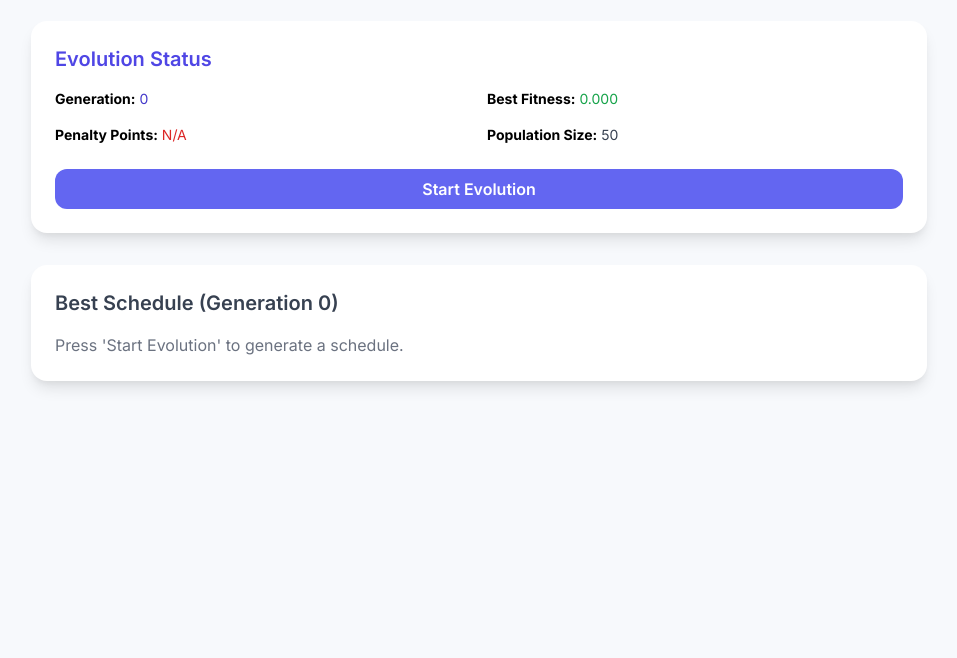
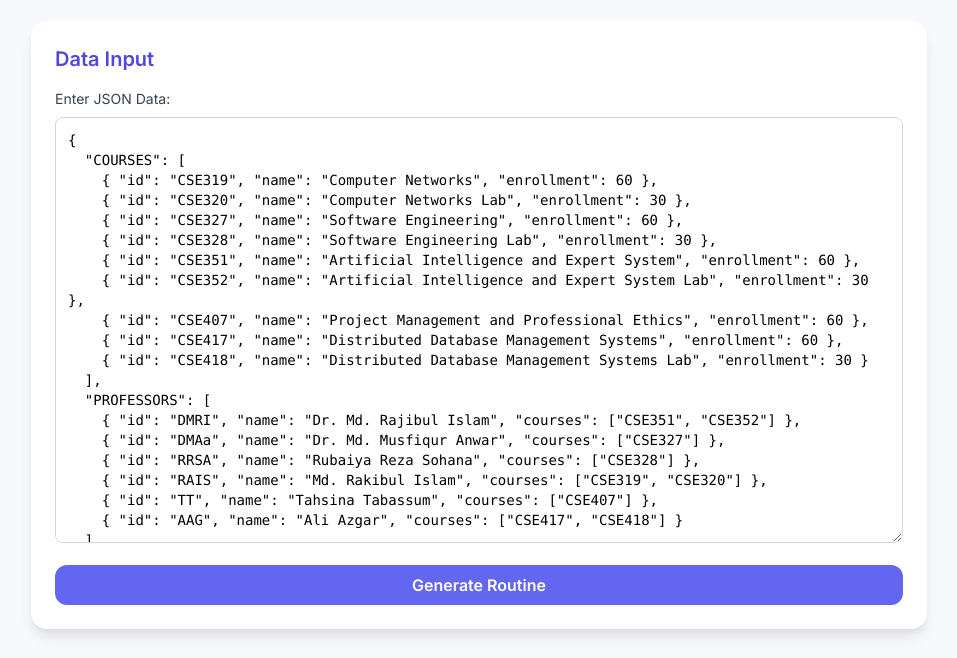
Before and after one commit to Shifat80/AI-Project, a plain HTML site: page index.html in a window 1280 px wide. Shown: the part 71-729 px from the top of the page, without its empty margins (161-1118 px from the left). Drawn offline with nearby package versions, Linux system fonts and the light colour scheme.

Commit message:
fix page design

```diff
--- a/index.html
+++ b/index.html
@@ -16,6 +16,80 @@
       <h1 class="text-3xl font-bold text-gray-900 mb-6">
         University GA Scheduler
       </h1>
+
+      <div class="card p-6 mb-8">
+        <h2 class="text-xl font-semibold mb-4 text-indigo-600">
+          Data Input
+        </h2>
+        <label for="data-input" class="block text-sm font-medium text-gray-700 mb-2">
+          Enter JSON Data:
+        </label>
+        <textarea
+          id="data-input"
+          rows="20"
+          class="w-full p-3 border border-gray-300 rounded-lg focus:ring-indigo-500 focus:border-indigo-500 font-mono text-sm"
+          placeholder="Paste your JSON data here..."
+        >{
+  "COURSES": [
+    { "id": "CSE319", "name": "Computer Networks", "enrollment": 60 },
+    { "id": "CSE320", "name": "Computer Networks Lab", "enrollment": 30 },
+    { "id": "CSE327", "name": "Software Engineering", "enrollment": 60 },
+    { "id": "CSE328", "name": "Software Engineering Lab", "enrollment": 30 },
+    { "id": "CSE351", "name": "Artificial Intelligence and Expert System", "enrollment": 60 },
+    { "id": "CSE352", "name": "Artificial Intelligence and Expert System Lab", "enrollment": 30 },
+    { "id": "CSE407", "name": "Project Management and Professional Ethics", "enrollment": 60 },
+    { "id": "CSE417", "name": "Distributed Database Management Systems", "enrollment": 60 },
+    { "id": "CSE418", "name": "Distributed Database Management Systems Lab", "enrollment": 30 }
+  ],
+  "PROFESSORS": [
+    { "id": "DMRI", "name": "Dr. Md. Rajibul Islam", "courses": ["CSE351", "CSE352"] },
+    { "id": "DMAa", "name": "Dr. Md. Musfiqur Anwar", "courses": ["CSE327"] },
+    { "id": "RRSA", "name": "Rubaiya Reza Sohana", "courses": ["CSE328"] },
+    { "id": "RAIS", "name": "Md. Rakibul Islam", "courses": ["CSE319", "CSE320"] },
+    { "id": "TT", "name": "Tahsina Tabassum", "courses": ["CSE407"] },
+    { "id": "AAG", "name": "Ali Azgar", "courses": ["CSE417", "CSE418"] }
+  ],
+  "ROOMS": [
+    { "id": "2318", "capacity": 60 },
+    { "id": "2319", "capacity": 60 },
+    { "id": "2416", "capacity": 30 },
+    { "id": "2417", "capacity": 30 },
+    { "id": "2419", "capacity": 30 },
+    { "id": "2709", "capacity": 60 },
+    { "id": "2810", "capacity": 60 },
+    { "id": "3604", "capacity": 60 }
+  ],
+  "TIMESLOTS": [
+    "Sun_09:15", "Sun_10:30", "Sun_11:45", "Sun_01:30", "Sun_02:45", "Sun_04:00", "Sun_05:15",
+    "Mon_09:15", "Mon_10:30", "Mon_11:45", "Mon_01:30", "Mon_02:45", "Mon_04:00", "Mon_05:15",
+    "Tue_09:15", "Tue_10:30", "Tue_11:45", "Tue_01:30", "Tue_02:45", "Tue_04:00", "Tue_05:15",
+    "Wed_09:15", "Wed_10:30", "Wed_11:45", "Wed_01:30", "Wed_02:45", "Wed_04:00", "Wed_05:15",
+    "Thu_09:15", "Thu_10:30", "Thu_11:45", "Thu_01:30", "Thu_02:45", "Thu_04:00", "Thu_05:15"
+  ],
+  "LECTURES": [
+    { "course": "CSE351", "professor": "DMRI", "room": "2319", "day": "Sun", "time": "09:15" },
+    { "course": "CSE327", "professor": "DMAa", "room": "2319", "day": "Sun", "time": "10:30" },
+    { "course": "CSE352", "professor": "DMRI", "room": "2419", "day": "Sun", "time": "11:45" },
+    { "course": "CSE407", "professor": "TT", "room": "2319", "day": "Mon", "time": "09:15" },
+    { "course": "CSE320", "professor": "RAIS", "room": "2416", "day": "Mon", "time": "10:30" },
+    { "course": "CSE319", "professor": "RAIS", "room": "3604", "day": "Tue", "time": "09:15" },
+    { "course": "CSE418", "professor": "AAG", "room": "2417", "day": "Tue", "time": "10:30" },
+    { "course": "CSE351", "professor": "DMRI", "room": "2318", "day": "Wed", "time": "09:15" },
+    { "course": "CSE417", "professor": "AAG", "room": "2318", "day": "Wed", "time": "10:30" },
+    { "course": "CSE328", "professor": "RRSA", "room": "2417", "day": "Wed", "time": "11:45" },
+    { "course": "CSE327", "professor": "DMAa", "room": "2709", "day": "Wed", "time": "01:30" },
+    { "course": "CSE319", "professor": "RAIS", "room": "2810", "day": "Thu", "time": "09:15" },
+    { "course": "CSE407", "professor": "TT", "room": "2810", "day": "Thu", "time": "10:30" },
+    { "course": "CSE417", "professor": "AAG", "room": "2810", "day": "Thu", "time": "11:45" }
+  ]
+}</textarea>
+        <button
+          id="generate-button"
+          class="btn-primary mt-4 w-full bg-indigo-500 hover:bg-indigo-600 text-white font-semibold py-2 px-4 rounded-xl focus:outline-none focus:ring-2 focus:ring-indigo-500 focus:ring-opacity-50"
+        >
+          Generate Routine
+        </button>
+      </div>
 
       <div class="card p-6 mb-8">
         <h2 class="text-xl font-semibold mb-4 text-indigo-600">
@@ -43,13 +117,6 @@
             <span id="pop-size" class="font-medium text-gray-700">50</span>
           </p>
         </div>
-
-        <button
-          id="start-button"
-          class="btn-primary mt-6 w-full bg-indigo-500 hover:bg-indigo-600 text-white font-semibold py-2 px-4 rounded-xl focus:outline-none focus:ring-2 focus:ring-indigo-500 focus:ring-opacity-50"
-        >
-          Start Evolution
-        </button>
       </div>
 
       <div class="card p-6">
@@ -58,7 +125,7 @@
         </h2>
         <div id="schedule-output" class="overflow-x-auto">
           <p class="text-gray-500">
-            Press 'Start Evolution' to generate a schedule.
+            Enter JSON data and press 'Generate Routine' to start evolution.
           </p>
         </div>
       </div>
--- a/script.js
+++ b/script.js
@@ -7,21 +7,30 @@ const ELITISM_COUNT = 2; // Keep the top 2 individuals unchanged
 // Hardcoded entities for simplification
 let COURSES, PROFESSORS, ROOMS, TIMESLOTS, LECTURES;
 
-fetch('data.json')
-  .then(response => response.json())
-  .then(data => {
+// Initialize event listeners
+document.addEventListener('DOMContentLoaded', () => {
+  document
+    .getElementById("generate-button")
+    .addEventListener("click", generateRoutine);
+  document.getElementById("pop-size").textContent = POPULATION_SIZE;
+});
+
+function generateRoutine() {
+  const dataInput = document.getElementById("data-input").value;
+  try {
+    const data = JSON.parse(dataInput);
     COURSES = data.COURSES;
     PROFESSORS = data.PROFESSORS;
     ROOMS = data.ROOMS;
     TIMESLOTS = data.TIMESLOTS;
     LECTURES = data.LECTURES;
-
-    // Initialize event listener
-    document
-      .getElementById("start-button")
-      .addEventListener("click", startEvolution);
-    document.getElementById("pop-size").textContent = POPULATION_SIZE;
-  });
+    document.getElementById("schedule-output").innerHTML = '<p class="text-green-500">Data loaded successfully. Starting evolution...</p>';
+    startEvolution();
+  } catch (error) {
+    alert("Invalid JSON format. Please check your input.");
+    console.error("JSON parsing error:", error);
+  }
+}
 
 // --- Main GA Loop and UI Integration ---
 
@@ -57,9 +66,6 @@ function runGeneration(currentPopulation) {
   // Stop condition
   if (generationCount >= GENERATIONS || bestSchedule.fitness === 1) {
     isRunning = false;
-    document.getElementById("start-button").textContent =
-      "Evolution Complete";
-    document.getElementById("start-button").disabled = true;
     return;
   }
 
@@ -87,8 +93,6 @@ function startEvolution() {
   isRunning = true;
   generationCount = 0;
   bestSchedule = null;
-  document.getElementById("start-button").textContent = "Evolving...";
-  document.getElementById("start-button").disabled = false;
   population = initializePopulation();
   runGeneration(population);
 }
```
